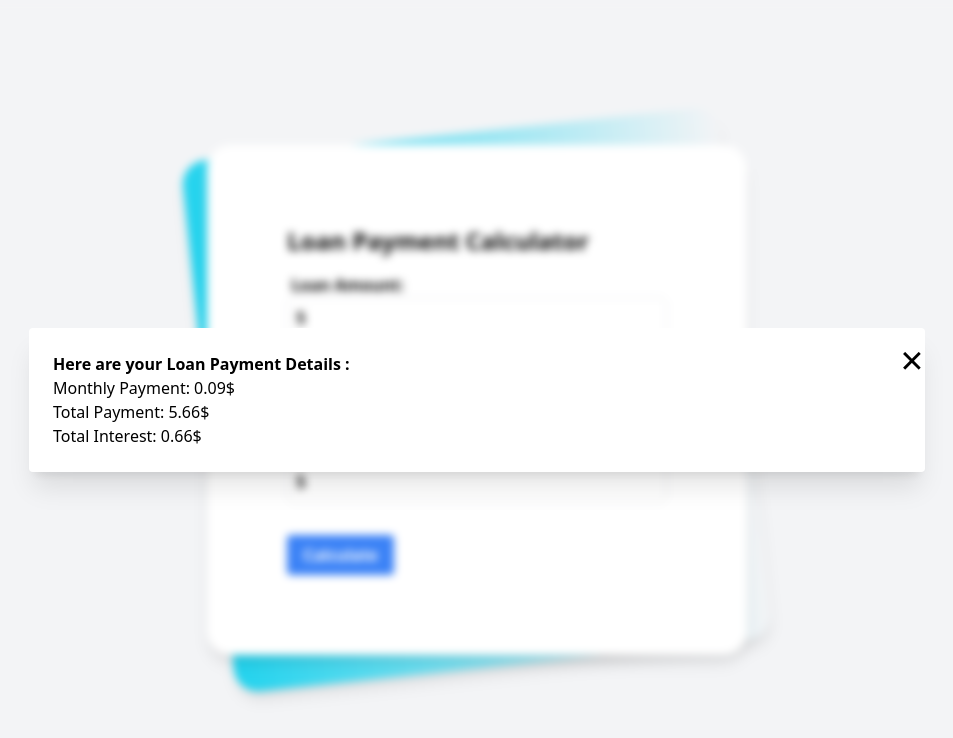
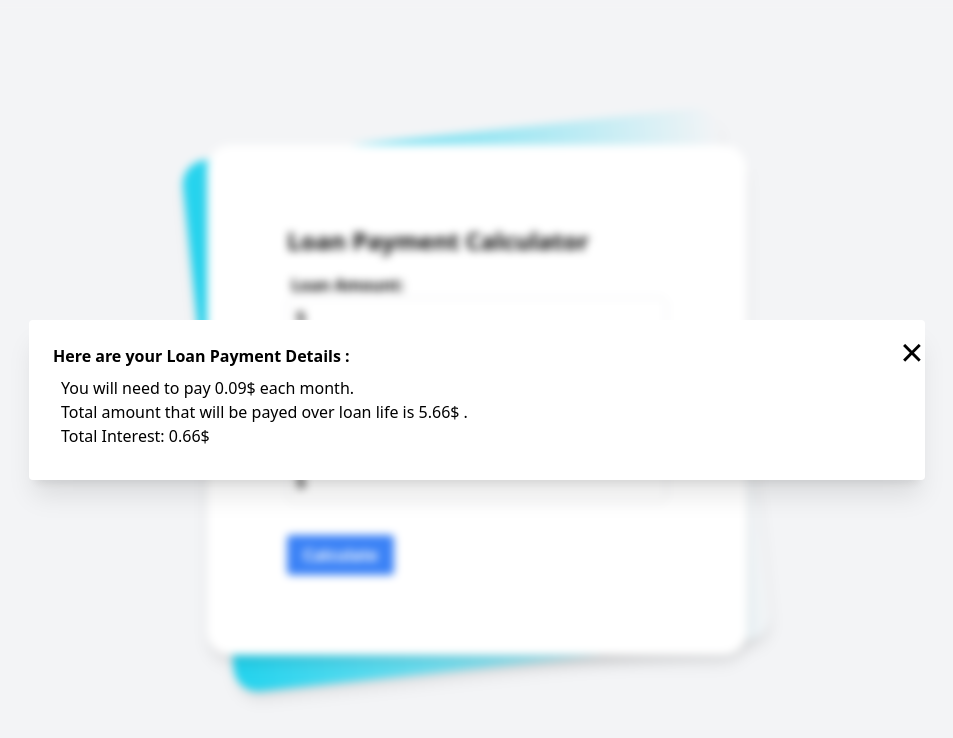
Before and after one commit to AbdulMateen18/loancalculator, a React (Vite) app: page / in a window 1280 px wide. Both pictures are taken after typing "5", "5", "5" into the empty fields and a click on the button "Calculate". Shown: the top 738 px of the page, without its empty margins (163-1116 px from the left). Built offline with nearby package versions, Linux system fonts and the light colour scheme.

Commit message:
Update Modal.jsx

```diff
--- a/src/components/Modal.jsx
+++ b/src/components/Modal.jsx
@@ -22,9 +22,11 @@ function Modal({
           <h3 className="font-semibold">
             Here are your Loan Payment Details :{" "}
           </h3>
-          <p>{`Monthly Payment: ${monthlyPayment}$`}</p>
-          <p>{`Total Payment: ${totalPayment}$`}</p>
-          <p>{`Total Interest: ${totalInterest}$`}</p>
+          <div className="p-2">
+            <p>{`You will need to pay ${monthlyPayment}$ each month.`}</p>
+            <p>{`Total amount that will be payed over loan life is ${totalPayment}$ .`}</p>
+            <p>{`Total Interest: ${totalInterest}$`}</p>
+          </div>
         </div>
       </div>
     </div>
```
